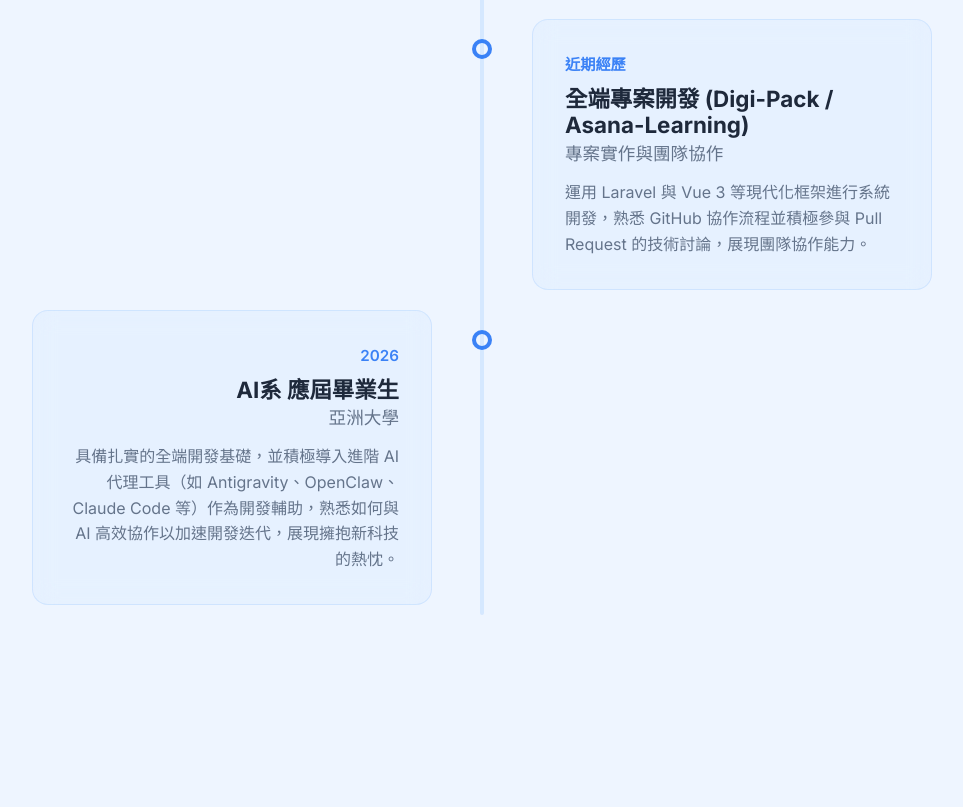
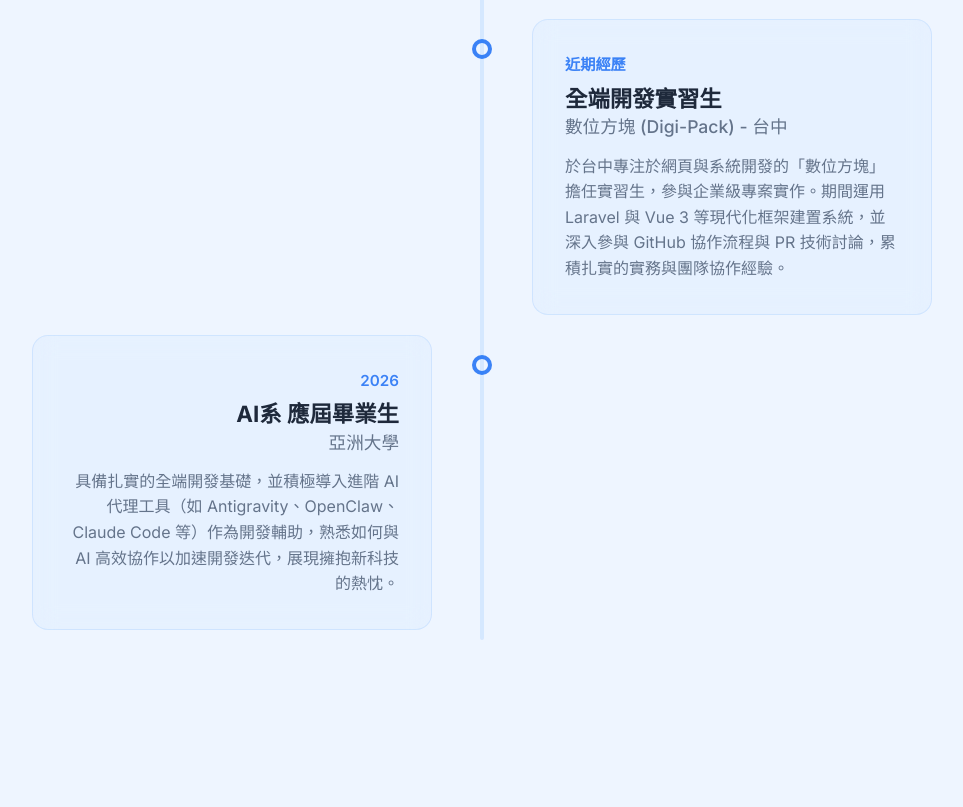
Before and after one commit to gwu9091/personal-portfolio, a Vue app: page / in a window 1280 px wide. Shown: the part 3359-4166 px from the top of the page, without its empty margins (158-1121 px from the left). Built offline with nearby package versions, Linux system fonts and the light colour scheme.

Commit message:
Update recent experience to Digi-Pack internship

```diff
--- a/src/components/ExperienceTimeline.vue
+++ b/src/components/ExperienceTimeline.vue
@@ -11,10 +11,10 @@ const experiences = ref([
   },
   {
     id: 2,
-    role: '全端專案開發 (Digi-Pack / Asana-Learning)',
-    company: '專案實作與團隊協作',
+    role: '全端開發實習生',
+    company: '數位方塊 (Digi-Pack) - 台中',
     date: '近期經歷',
-    description: '運用 Laravel 與 Vue 3 等現代化框架進行系統開發，熟悉 GitHub 協作流程並積極參與 Pull Request 的技術討論，展現團隊協作能力。'
+    description: '於台中專注於網頁與系統開發的「數位方塊」擔任實習生，參與企業級專案實作。期間運用 Laravel 與 Vue 3 等現代化框架建置系統，並深入參與 GitHub 協作流程與 PR 技術討論，累積扎實的實務與團隊協作經驗。'
   },
   {
     id: 3,
```
